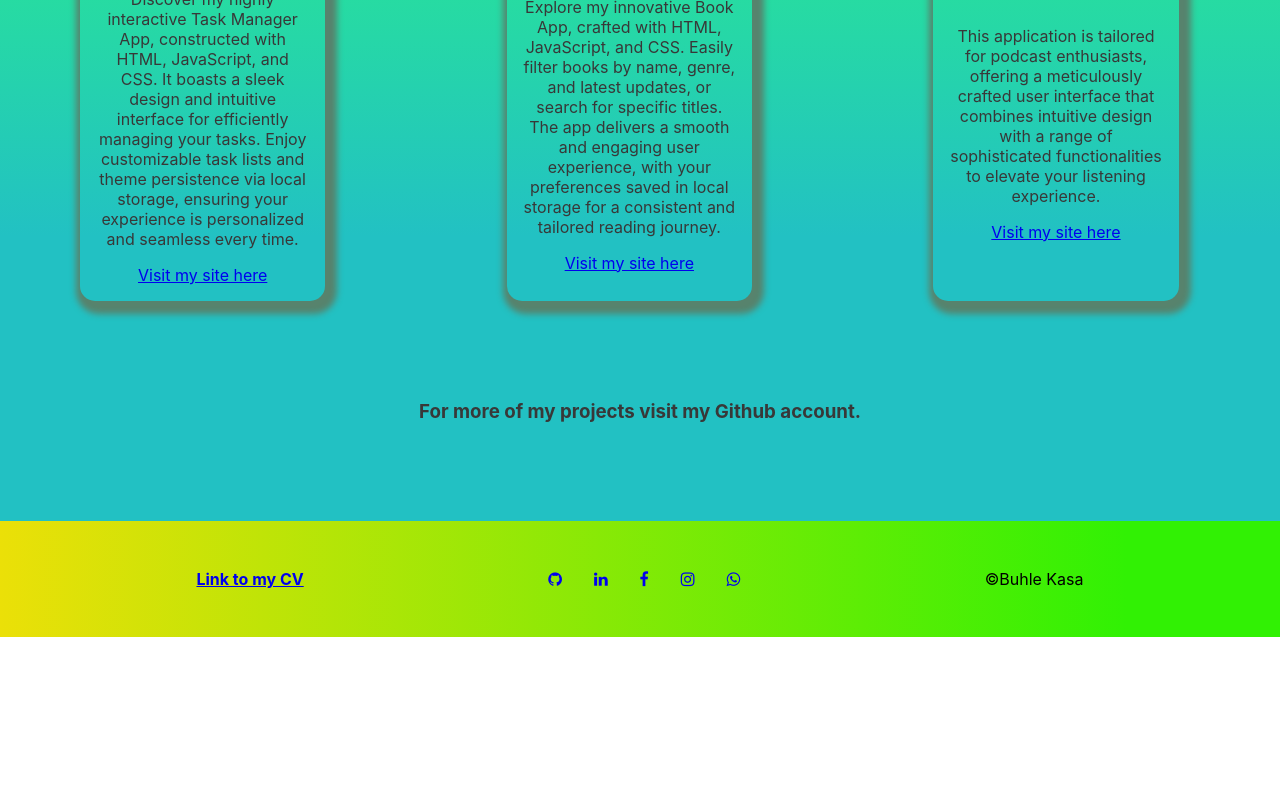
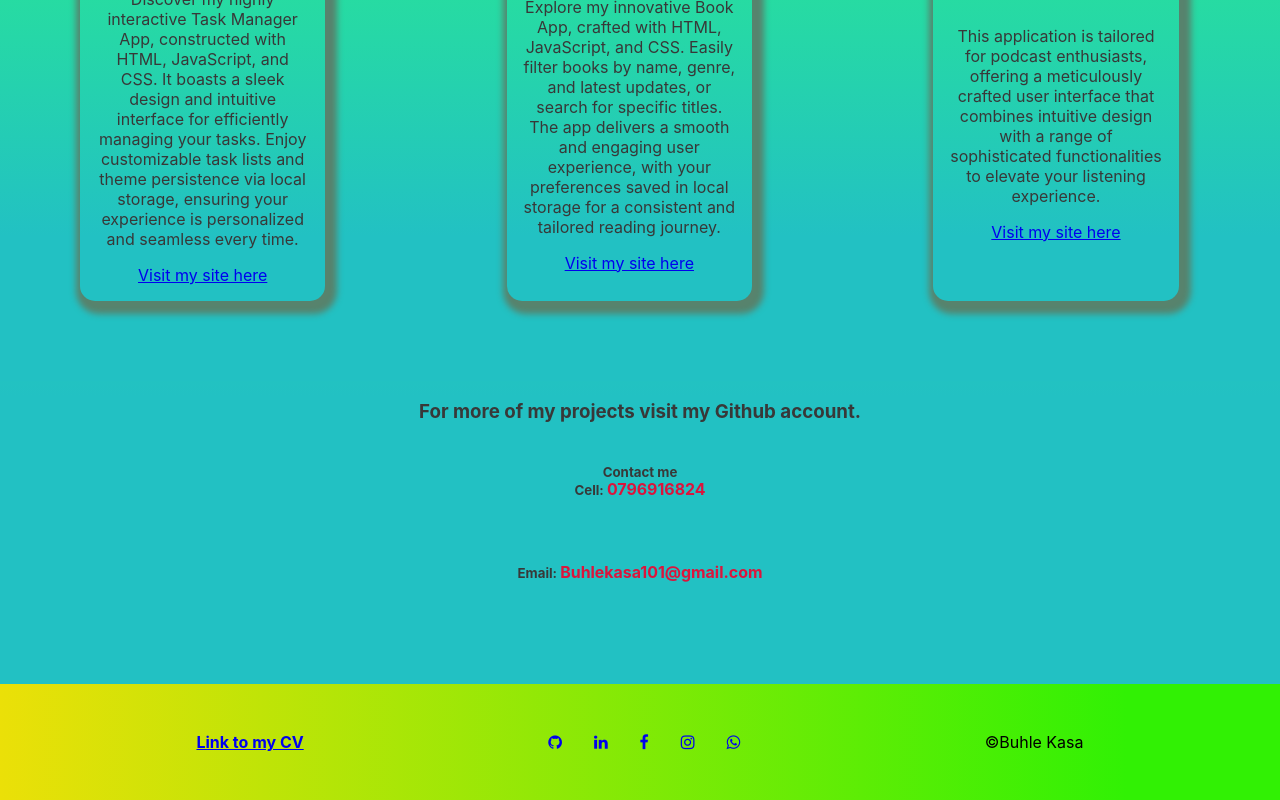
Before and after one commit to Mr-Kasa/buhkas465-wfo2401-groupb_buhlekasa_cdv05, a React (Create React App) app: page / in a window 1280 px wide. Shown: the part 2170-2970 px from the top of the page. Before the commit the page ends 2807 px from the top, so only its background shows below. Built offline with nearby package versions, Linux system fonts and the light colour scheme.

Commit message:
Added contact details

```diff
--- a/src/App.css
+++ b/src/App.css
@@ -286,3 +286,10 @@ button.active {
     grid-template-columns: 1fr 1fr 1fr;
   }
 }
+
+
+.contactInfo{
+  font-weight: 700;
+  font-size: larger;
+  color:crimson;
+}
--- a/src/components/MyWork.js
+++ b/src/components/MyWork.js
@@ -83,6 +83,10 @@ export default function MyWork() {
         </div>
       </div>
       <h3> For more of my projects visit my Github account.</h3>
+      <div>
+        <h5>Contact me<br/> Cell:  <span className="contactInfo">0796916824</span></h5><br/>
+        <h5>Email: <span className="contactInfo">Buhlekasa101@gmail.com</span></h5>
+      </div>
     </div>
   );
 }
```
